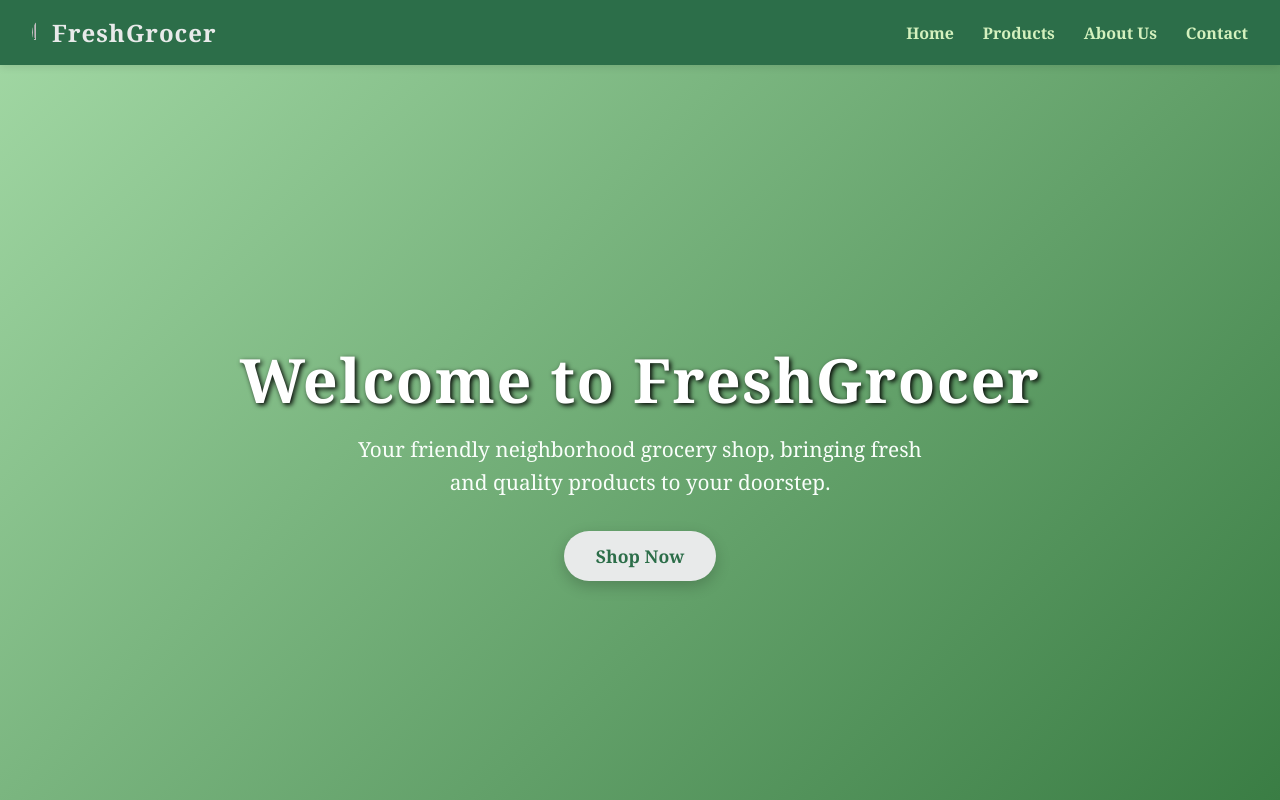
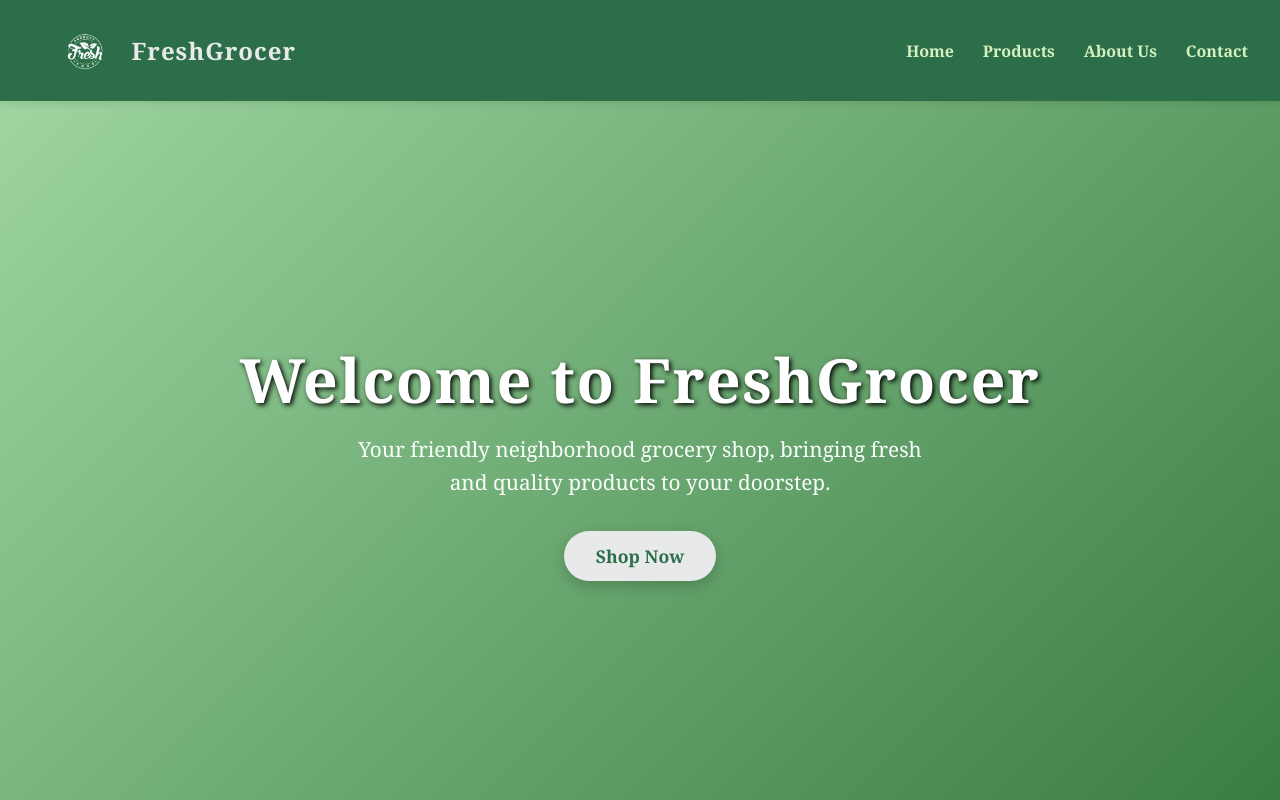
Before and after one commit to Shrriman/FreshGrocer, a plain HTML site: page index.html in a window 1280 px wide. Shown: the top 800 px of the page. Drawn offline with Linux system fonts and the light colour scheme.

Commit message:
Update index.html

```diff
--- a/index.html
+++ b/index.html
@@ -330,7 +330,7 @@
 <body>
 <nav>
   <div class = "left-section">
-  <img class = "image" src = "c:\Users\MAA\Downloads\Screenshot_2025-06-02_181831-removebg-preview.png">
+  <img class = "image" src = "food1.png">
   <div class="logo">
     FreshGrocer</div></div>
   <ul>
```
